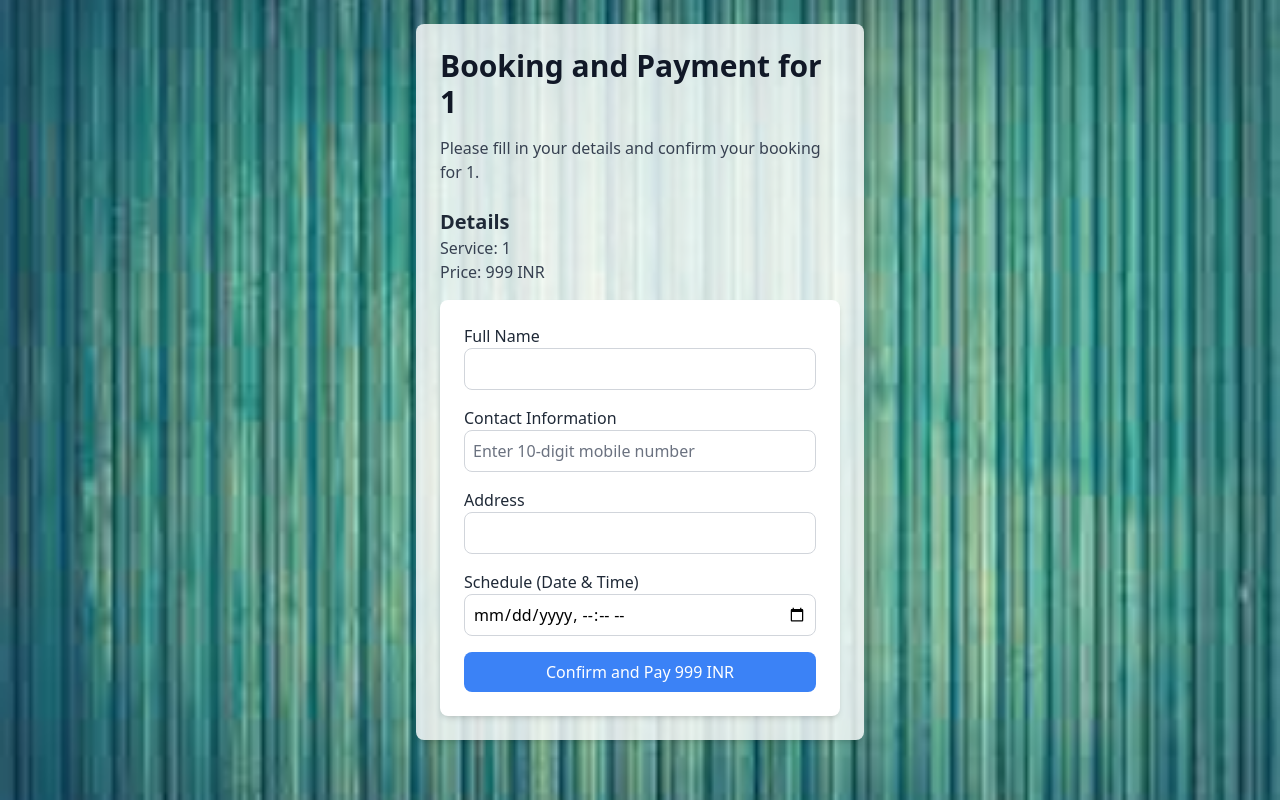
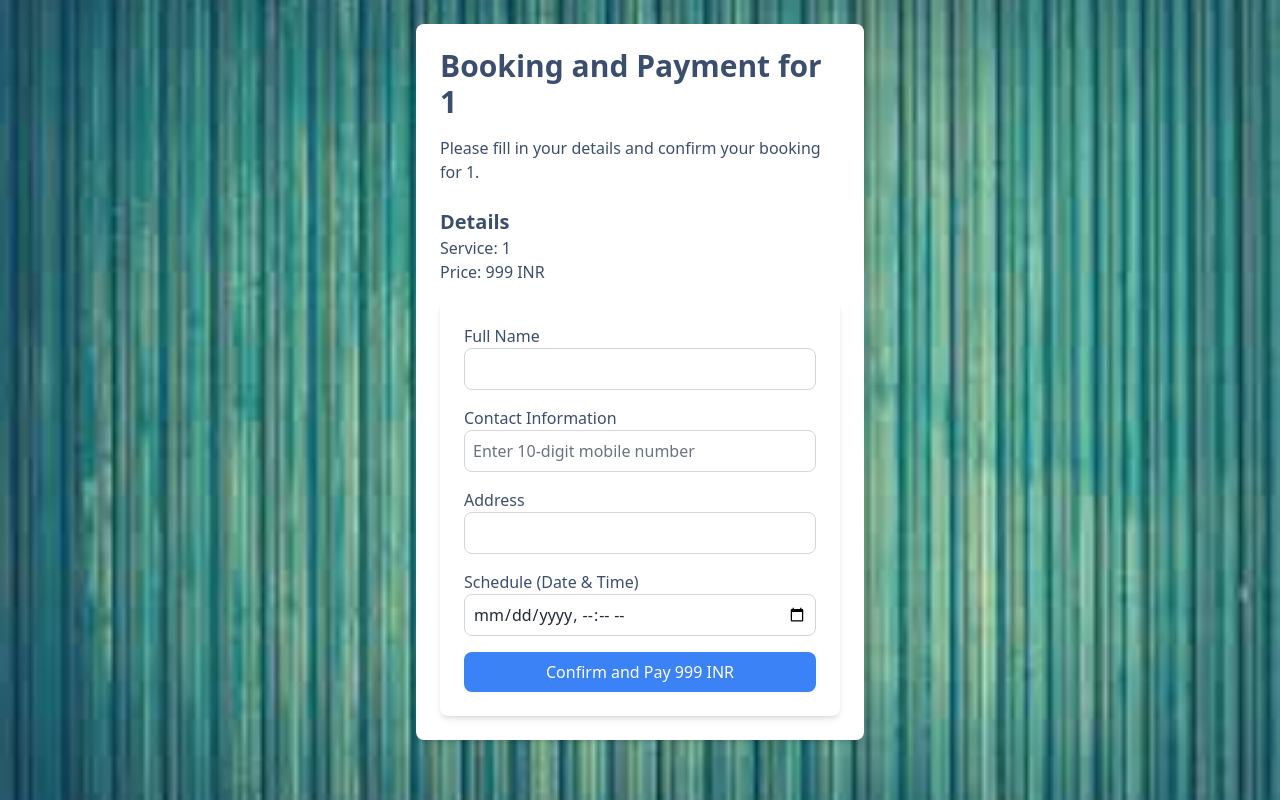
Before and after one commit to Akshay97Verma/JOGAJOGO_FRONTEND, a React (Vite) app: page /book/1 in a window 1280 px wide. Built offline with nearby package versions, Linux system fonts and the light colour scheme.

Commit message:
darkmode on dashboard page and booking payment page

```diff
--- a/src/components/Booking/BookingAndPaymentPage.jsx
+++ b/src/components/Booking/BookingAndPaymentPage.jsx
@@ -1,8 +1,13 @@
 import React, { useState } from 'react';
 import { useParams, useNavigate } from 'react-router-dom';
 import bgPic from '../../../public/12.jpeg'; // Adjust the path if needed
+import { useSelector } from 'react-redux';
+import { useThemeColors } from '../../utils/useThemeColor';
 
 const BookingAndPaymentPage = () => {
+
+  const isDarkEnabled = useSelector((state)=> state.darkmode.dark);
+  const colors = useThemeColors(isDarkEnabled);
   const { service } = useParams();
   const navigate = useNavigate();
 
@@ -46,30 +51,31 @@ const BookingAndPaymentPage = () => {
       className="min-h-screen p-6 bg-cover bg-center"
       style={{ backgroundImage: `url(${bgPic})` }}
     >
-      <div className="bg-white bg-opacity-80 p-6 rounded-lg shadow-md max-w-md mx-auto">
-        <h1 className="text-3xl font-bold mb-4 text-gray-900">
+      <div className=" bg-opacity-80 p-6 rounded-lg shadow-md max-w-md mx-auto" style={{background:colors.secondbackground,color:colors.text}}>
+        <h1 className="text-3xl font-bold mb-4">
           Booking and Payment for {service}
         </h1>
-        <p className="mb-6 text-gray-700">
+        <p className="mb-6 ">
           Please fill in your details and confirm your booking for {service}.
         </p>
 
         <div className="mb-4">
-          <h2 className="text-xl font-semibold text-gray-800">Details</h2>
-          <p className="text-gray-700">Service: {service}</p>
-          <p className="text-gray-700">Price: {price}</p>
+          <h2 className="text-xl font-semibold">Details</h2>
+          <p className="">Service: {service}</p>
+          <p className="">Price: {price}</p>
         </div>
 
         {/* Combined Form for Booking and Payment */}
         <form
-          className="bg-white p-6 rounded-lg shadow-md"
+          className=" p-6 rounded-lg shadow-md"
+          style={{background:colors.cardBg}}
           onSubmit={handleSubmit}
         >
           <div className="mb-4">
-            <label className="block text-gray-800">Full Name</label>
+            <label className="block">Full Name</label>
             <input
               type="text"
-              className="w-full p-2 border border-gray-300 rounded-lg"
+              className="w-full p-2 border border-gray-300 rounded-lg text-gray-800"
               value={name}
               onChange={(e) => setName(e.target.value)}
               required
@@ -77,10 +83,10 @@ const BookingAndPaymentPage = () => {
           </div>
 
           <div className="mb-4">
-            <label className="block text-gray-800">Contact Information</label>
+            <label className="block">Contact Information</label>
             <input
               type="tel"
-              className="w-full p-2 border border-gray-300 rounded-lg"
+              className="w-full p-2 border border-gray-300 rounded-lg text-gray-800"
               placeholder="Enter 10-digit mobile number"
               value={contact}
               onChange={(e) => setContact(e.target.value)}
@@ -91,11 +97,11 @@ const BookingAndPaymentPage = () => {
             )}
           </div>
 
-          <div className="mb-4">
-            <label className="block text-gray-800">Address</label>
+          <div className="mb-4" style={{color:colors.text}}>
+            <label className="block">Address</label>
             <input
               type="text"
-              className="w-full p-2 border border-gray-300 rounded-lg"
+              className="w-full p-2 border border-gray-300 rounded-lg text-gray-800 "
               value={address}
               onChange={(e) => setAddress(e.target.value)}
               required
@@ -103,10 +109,10 @@ const BookingAndPaymentPage = () => {
           </div>
 
           <div className="mb-4">
-            <label className="block text-gray-800">Schedule (Date & Time)</label>
+            <label className="block ">Schedule (Date & Time)</label>
             <input
               type="datetime-local"
-              className="w-full p-2 border border-gray-300 rounded-lg"
+              className="w-full p-2 border border-gray-300 rounded-lg text-gray-800"
               value={schedule}
               onChange={(e) => setSchedule(e.target.value)}
               required
--- a/src/components/Profile/Profile.jsx
+++ b/src/components/Profile/Profile.jsx
@@ -1,105 +1,3 @@
-// import React, { useState } from 'react';
-// import { useNavigate } from 'react-router-dom';
-// import bgPic from '../../../public/b2.jpg';
-
-// import ProfileEdit from '../ProfileEdit/ProfileEdit';
-// import Address from '../Address/Address';
-// import PostWorkLeave from '../PostWorkLeave/PostWorkLeave';
-// import Info from '../Info/Info';
-// import RegisterAsPartner from '../RegisterAsPartner/RegisterAsPartner';
-
-// const Profile = () => {
-//   const [section, setSection] = useState('profile');
-//   const navigate = useNavigate();
-
-//   const renderSection = () => {
-//     switch (section) {
-//       case 'edit-profile':
-//         return <ProfileEdit />;
-//       case 'address':
-//         return <Address />;
-//       case 'PostWorkLeave':
-//         return <PostWorkLeave />;
-//       case 'info':
-//         return <Info />;
-//       case 'RegisterAsPartner':  // Added this case to render the component
-//         return <RegisterAsPartner />;
-//       default:
-//         return <h1 className="text-4xl font-bold">Your Profile</h1>;
-//     }
-//   };
-
-//   const handleLogout = () => {
-//     navigate('/');
-//   };
-
-//   return (
-//     <div className="relative flex items-center justify-center min-h-screen overflow-hidden bg-gray-100">
-//       <img
-//         src={bgPic}
-//         alt="Background"
-//         className="absolute inset-0 object-cover w-full h-full opacity-50"
-//       />
-//       <div className="relative p-8 bg-white bg-opacity-90 rounded-lg shadow-2xl w-full md:w-3/4 lg:w-2/3 mx-auto z-10">
-//         <h1 className="text-3xl font-semibold text-center mb-6">Profile Dashboard</h1>
-
-//         {/* Navigation Buttons */}
-//         <div className="mb-6 grid grid-cols-2 gap-4 sm:grid-cols-2 md:grid-cols-3 lg:grid-cols-4">
-//           <button
-//             onClick={() => setSection('edit-profile')}
-//             className="bg-blue-600 hover:bg-blue-700 text-white font-bold py-3 px-5 rounded-lg shadow transition duration-200 ease-in-out transform hover:scale-105"
-//           >
-//             Edit Profile
-//           </button>
-//           <button
-//             onClick={() => setSection('address')}
-//             className="bg-green-600 hover:bg-green-700 text-white font-bold py-3 px-5 rounded-lg shadow transition duration-200 ease-in-out transform hover:scale-105"
-//           >
-//             Address
-//           </button>
-//           <button
-//             onClick={() => setSection('PostWorkLeave')}
-//             className="bg-yellow-600 hover:bg-yellow-700 text-white font-bold py-3 px-5 rounded-lg shadow transition duration-200 ease-in-out transform hover:scale-105"
-//           >
-//             Post Work Leave
-//           </button>
-//           <button
-//             onClick={() => setSection('info')}
-//             className="bg-purple-600 hover:bg-purple-700 text-white font-bold py-3 px-5 rounded-lg shadow transition duration-200 ease-in-out transform hover:scale-105"
-//           >
-//             Info
-//           </button>
-
-//           <button
-//             onClick={() => setSection('RegisterAsPartner')}  // Updated button to match the case
-//             className="bg-purple-600 hover:bg-purple-700 text-white font-bold py-3 px-5 rounded-lg shadow transition duration-200 ease-in-out transform hover:scale-105"
-//           >
-//             Register as Partner
-//           </button>
-
-//           <button
-//             onClick={handleLogout}
-//             className="bg-red-600 hover:bg-red-700 text-white font-bold py-3 px-5 rounded-lg shadow transition duration-200 ease-in-out transform hover:scale-105"
-//           >
-//             Logout
-//           </button>
-//         </div>
-
-//         {/* Render the selected section */}
-//         <div className="bg-white p-6 rounded-lg shadow-lg">
-//           {renderSection()}
-//         </div>
-//       </div>
-//     </div>
-//   );
-// };
-
-// export default Profile;
-
-
-
-
-
 import React, { useState } from 'react';
 import { useNavigate } from 'react-router-dom';
 import bgPic from '../../../public/b2.jpg';
@@ -108,10 +6,14 @@ import ProfileEdit from '../ProfileEdit/ProfileEdit';
 import Address from '../Address/Address';
 import PostWorkLeave from '../PostWorkLeave/PostWorkLeave';
 import Info from '../Info/Info';
+import { useSelector } from 'react-redux';
+import { useThemeColors } from '../../utils/useThemeColor';
 
 const Profile = () => {
   const [section, setSection] = useState('profile');
   const navigate = useNavigate();
+  const isDarkEnabled = useSelector((state)=> state.darkmode.dark);
+  const colors = useThemeColors(isDarkEnabled);
 
   const renderSection = () => {
     switch (section) {
@@ -133,7 +35,7 @@ const Profile = () => {
   };
 
   return (
-    <div className="relative flex items-center justify-center min-h-screen overflow-hidden bg-gray-100">
+    <div className="relative flex items-center justify-center min-h-screen overflow-hidden bg-gray-100" >
       <img
         src={bgPic}
         alt="Background"
--- a/src/components/ServiceCards/ServiceCard.jsx
+++ b/src/components/ServiceCards/ServiceCard.jsx
@@ -1,7 +1,11 @@
-import React from 'react';
-import { useNavigate } from 'react-router-dom';
+import React from "react";
+import { useNavigate } from "react-router-dom";
+import { useSelector } from "react-redux";
+import { useThemeColors } from "../../utils/useThemeColor";
 
 const ServiceCard = ({ service, serviceImage }) => {
+  const isDarkEnabled = useSelector((state) => state.darkmode.dark);
+  const colors = useThemeColors(isDarkEnabled);
   const navigate = useNavigate();
 
   const handleBookNow = () => {
@@ -9,14 +13,17 @@ const ServiceCard = ({ service, serviceImage }) => {
   };
 
   return (
-    <div className="bg-white shadow-lg rounded-lg overflow-hidden hover:scale-105 transform transition-transform duration-300">
+    <div
+      className=" shadow-lg rounded-lg overflow-hidden hover:scale-105 transform transition-transform duration-300"
+      style={{ background: colors.cardBg, color: colors.text }}
+    >
       <img
         src={serviceImage}
         alt={`${service} service`}
         className="w-full h-44 object-cover"
       />
       <div className="p-4">
-        <h2 className="text-lg font-semibold text-gray-800 text-center">{service}</h2>
+        <h2 className="text-lg font-semibold  text-center">{service}</h2>
         <button
           className="mt-4 bg-blue-600 text-white w-full py-2 rounded-lg hover:bg-blue-700 transition-colors duration-300"
           onClick={handleBookNow}
--- a/src/components/ServiceCards/ServiceCards.jsx
+++ b/src/components/ServiceCards/ServiceCards.jsx
@@ -12,6 +12,8 @@ import plumberImg from '../../../public/plumber.avif';
 import interiorImg from '../../../public/Interior.jpg';
 import yogaTeacherImg from '../../../public/Yoga Teacher.avif';
 import spaImg from '../../../public/spa.avif';
+import { useSelector } from 'react-redux';
+import { useThemeColors } from '../../utils/useThemeColor';
 
 const ServiceCards = () => {
   const servicesList = [
@@ -39,23 +41,28 @@ const ServiceCards = () => {
       service.toLowerCase().includes(searchTerm.toLowerCase())
     ), [searchTerm]);
 
+  const isDarkEnabled = useSelector((state) => state.darkmode.dark);
+  const colors = useThemeColors(isDarkEnabled);
+
   return (
     <div
       className="min-h-screen bg-cover bg-center flex items-center"
-      style={{ backgroundImage: `url(${bgPic})` }}
+      style={{ backgroundImage: `url(${bgPic})`, background: colors.background,color:colors.text }}
     >
-      <div className="p-6 md:p-10 lg:p-14 bg-white bg-opacity-90 rounded-xl shadow-2xl max-w-7xl mx-auto transition-transform duration-300">
-        <h1 className="text-4xl md:text-5xl font-extrabold text-center mb-8 text-gray-800 font-sans tracking-tight">
+      <div className="p-6 md:p-10 lg:p-14  bg-opacity-90 rounded-xl shadow-2xl max-w-7xl mx-auto transition-transform duration-300">
+        <h1 className="text-4xl md:text-5xl font-extrabold text-center mb-8  font-sans tracking-tight">
           JoGa JoGo Services
         </h1>
 
         <input
           type="text"
           placeholder="Search services..."
-          className="border border-gray-300 p-3 md:p-4 w-full mb-6 rounded-lg shadow-md focus:outline-none focus:ring-4 focus:ring-blue-500 transition-all duration-300 ease-in-out text-lg"
+          className={`border p-3 md:p-4 w-full mb-6 rounded-lg shadow-md focus:outline-none focus:ring-4 transition-all duration-300 ease-in-out text-lg
+    ${isDarkEnabled ? 'bg-[#0e1a49] text-white border-gray-600 focus:ring-gray-400' : 'bg-white text-black border-gray-300 focus:ring-blue-500'}`}
           value={searchTerm}
           onChange={(e) => setSearchTerm(e.target.value)}
         />
+
 
         <div className="grid grid-cols-1 sm:grid-cols-2 md:grid-cols-3 lg:grid-cols-4 gap-8">
           {filteredServices.length > 0 ? (
--- a/src/components/layout/Layout.jsx
+++ b/src/components/layout/Layout.jsx
@@ -2,8 +2,13 @@
 import { Outlet } from 'react-router-dom';
 import Navbar from '../Navbar/Navbar';
 import ServiceCards from '../ServiceCards/ServiceCards';
+import { useSelector } from 'react-redux';
+import { useThemeColors } from '../../utils/useThemeColor';
 
 const Layout = () => {
+  const isDarkEnabled = useSelector((state)=> state.darkmode.dark);
+  const colors = useThemeColors(isDarkEnabled);
+
   return (
     <div className="min-h-screen flex flex-col bg-gray-900 text-white">
       {/* Navbar */}
@@ -12,7 +17,9 @@ const Layout = () => {
       {/* Main Content */}
       <div className="flex-grow p-4 lg:p-8 md:p-6 sm:p-4">
         {/* Service Cards Component */}
-        <div className="bg-gray-800 rounded-lg shadow-lg p-6">
+        <div className={` rounded-lg shadow-lg p-6 ${isDarkEnabled ? "bg-[#040836]":"bg-gray-800"}`}
+          // style={{background:colors.background}}
+        >
           <ServiceCards />
         </div>
 
--- a/src/utils/useThemeColor.js
+++ b/src/utils/useThemeColor.js
@@ -1,14 +1,15 @@
 export const useThemeColors = (isDarkEnabled) => {
     return {
-      primary: isDarkEnabled ? "#FFFFFF" : "#000000",
+      primary: isDarkEnabled ? "#040836" : "#FFFFFF",
       secondary: isDarkEnabled ? "#EAEDF6" : "#3C4E6D",
       background: isDarkEnabled ? "#040836" : "#111827",
+      secondbackground: isDarkEnabled ? "#040836" : "#FFFF",
       layoutbg: isDarkEnabled ? "#040836" : "#070a68",
       layoutbottombg: isDarkEnabled ? "#040836" : "#f4f6f8",
       text: isDarkEnabled ? "#fff" : "#3C4E6D",
       shadowColor: isDarkEnabled ? "gray" : "gray",
       borderColor: isDarkEnabled ? "#1f2937" : "#e5e7eb",
-      cardBg: isDarkEnabled ? "#0d012d" : "#fff",
+      cardBg: isDarkEnabled ? "#0e1a49" : "#fff",
       inputBackground: isDarkEnabled ? "#EEEFF2" : "#B4DBF9",
       editbg: isDarkEnabled ? "#0d012d":"#e5f2ff",
       edittext: isDarkEnabled ? "#fff":"#131069",
```
